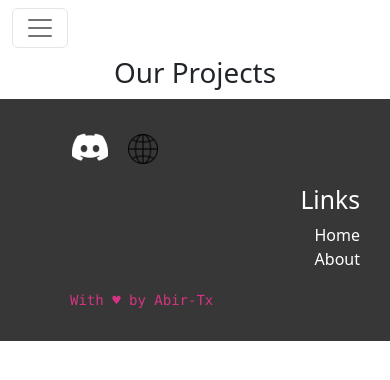
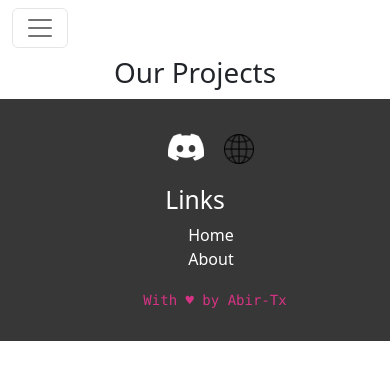
Before and after one commit to virtual-designer/Ghosty-web, a React (Create React App) app: page /projects in a window 390 px wide. Shown: the top 380 px of the page. Built offline with nearby package versions, Linux system fonts and the light colour scheme; no server answers.

Commit message:
Fix styling for mobile screen of the footer #5
Signed-off-by: Abir-Tx <28858998+Abir-Tx@users.noreply.github.com>

```diff
--- a/src/components/Footer.jsx
+++ b/src/components/Footer.jsx
@@ -44,11 +44,11 @@ export default function Footer() {
           </div>
         </div>
         <div className="row bottom-footer-container">
-          <div className="col-sm-12 col-md-6 col-lg-6">
+          <div className="col-sm-12 col-md-6 col-lg-6 credit-container">
             <code className="credit">With ♥ by Abir-Tx</code>
           </div>
-          <div className="col-sm-12 col-md-6 col-lg-6 text-end">
-            <code className="" id="version_footer"></code>
+          <div className="col-sm-12 col-md-6 col-lg-6 version-container">
+            <code className="version" id="version_footer"></code>
           </div>
         </div>
       </section>
--- a/src/styles/css/custom/footer.min.css
+++ b/src/styles/css/custom/footer.min.css
@@ -1 +1 @@
-:root{--link_color: inherit;--background_color2: #0066ff;--background_color1: rgb(55, 55, 55);--text_color: white;--text_color_secondary: grey}.footer-container{background-color:var(--background_color1);width:100%;position:inherit;bottom:0;color:var(--text_color);padding:30px;margin-top:10px}.footer-container .footer-socials-container h2{display:none}.footer-container .footer-socials-container ul{list-style-type:none}.footer-container .footer-socials-container ul li{padding:10px;display:inline}.footer-container .footer-socials-container ul li .discordLogo{height:40px}.footer-container .footer-socials-container ul li .globeLogo{height:30px}.footer-container .links-container{text-align:end}.footer-container .links-container ul{list-style-type:none}.footer-container .bottom-footer-container .credit{margin-left:40px}/*# sourceMappingURL=footer.min.css.map */
+:root{--link_color: inherit;--background_color2: #0066ff;--background_color1: rgb(55, 55, 55);--text_color: white;--text_color_secondary: grey}.footer-container{background-color:var(--background_color1);width:100%;position:inherit;bottom:0;color:var(--text_color);padding:30px;margin-top:10px}.footer-container .footer-socials-container h2{display:none}.footer-container .footer-socials-container ul{list-style-type:none}.footer-container .footer-socials-container ul li{padding:10px;display:inline}.footer-container .footer-socials-container ul li .discordLogo{height:40px}.footer-container .footer-socials-container ul li .globeLogo{height:30px}.footer-container .links-container{text-align:end}@media screen and (max-width: 900px){.footer-container .links-container{text-align:center}}.footer-container .links-container ul{list-style-type:none}.footer-container .bottom-footer-container .credit-container{text-align:start}.footer-container .bottom-footer-container .credit-container .credit{margin-left:40px}@media screen and (max-width: 900px){.footer-container .bottom-footer-container .credit-container{text-align:center}}.footer-container .bottom-footer-container .version-container{text-align:end}@media screen and (max-width: 900px){.footer-container .bottom-footer-container .version-container{text-align:center}}@media screen and (max-width: 900px){.footer-container{text-align:center}}/*# sourceMappingURL=footer.min.css.map */
--- a/src/styles/scss/footer.scss
+++ b/src/styles/scss/footer.scss
@@ -41,15 +41,35 @@
 
   .links-container {
     text-align: end;
+    @media screen and (max-width: $medium) {
+      text-align: center;
+    }
     ul {
       list-style-type: none;
     }
   }
 
   .bottom-footer-container {
-    .credit {
-      margin-left: 40px;
+    .credit-container {
+      text-align: start;
+      .credit {
+        margin-left: 40px;
+      }
+      @media screen and (max-width: $medium) {
+        text-align: center;
+      }
     }
+
+    .version-container {
+      text-align: end;
+      @media screen and (max-width: $medium) {
+        text-align: center;
+      }
+    }
+  }
+
+  @media screen and (max-width: $medium) {
+    text-align: center;
   }
 }
 
--- a/src/styles/scss/variables.scss
+++ b/src/styles/scss/variables.scss
@@ -8,3 +8,7 @@
   --text_color: white;
   --text_color_secondary: grey;
 }
+
+// Screen sizes
+$small: 300px;
+$medium: 900px;
```
Also changed, not shown: 1 other file (tests, documents, lock files or other folders).
